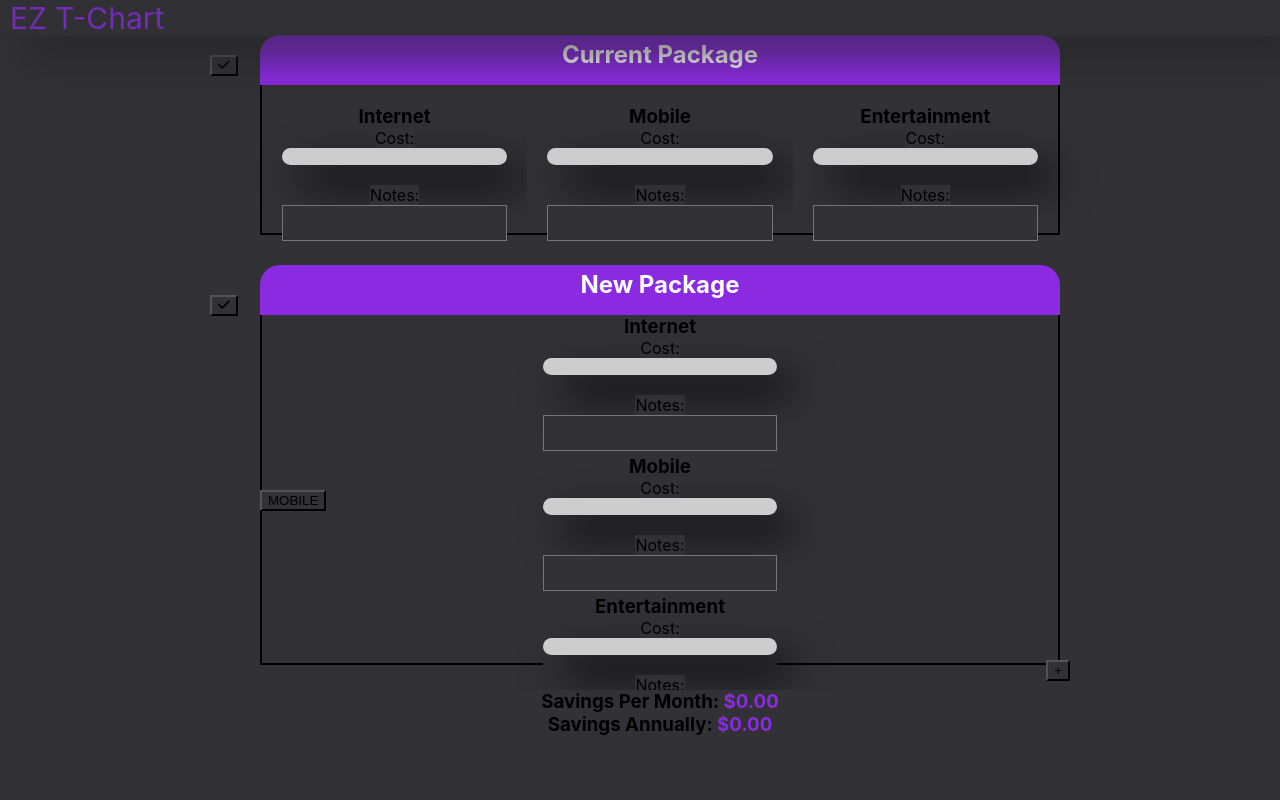
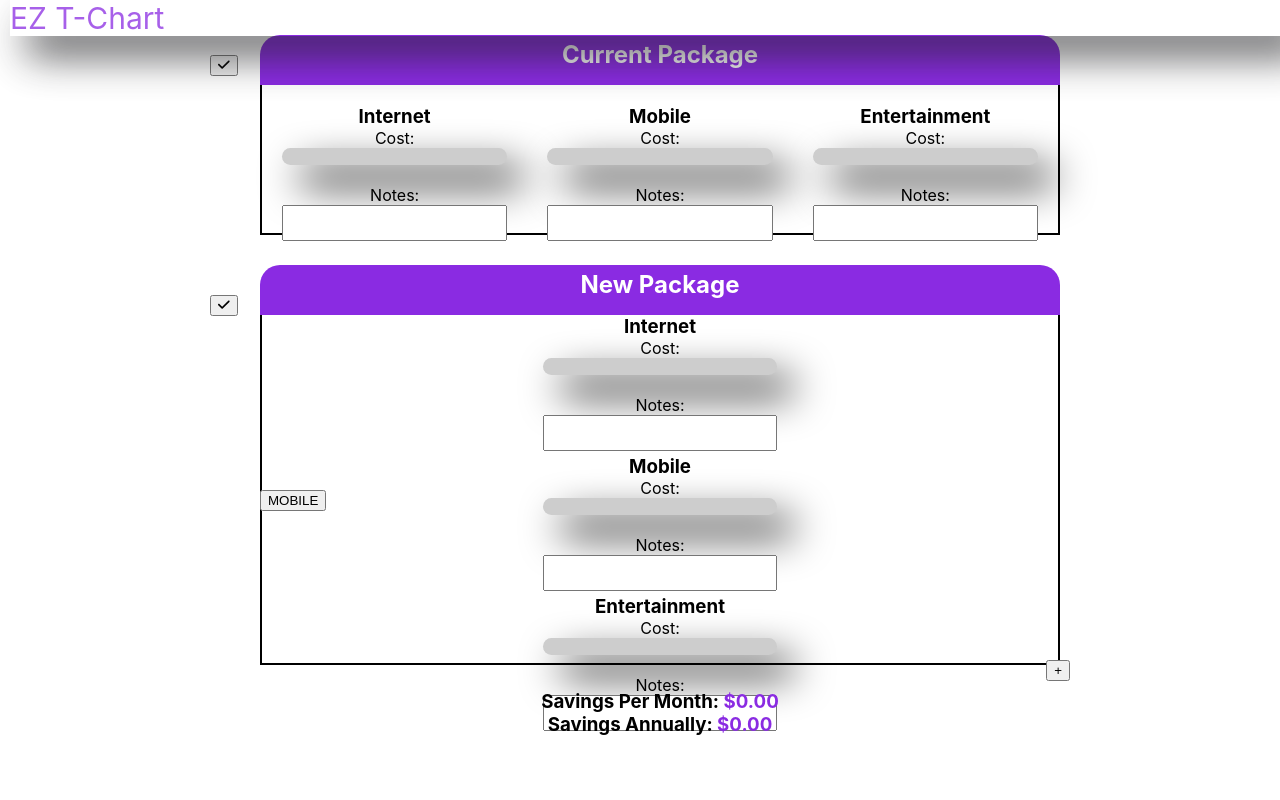
Before and after one commit to ryandw7/ez-tchart, a React (Create React App) app: page / in a window 1280 px wide. Shown: the top 800 px of the page. Built offline with nearby package versions, Linux system fonts and the light colour scheme.

Commit message:
remove dark back

```diff
--- a/src/styles/App.css
+++ b/src/styles/App.css
@@ -3,7 +3,7 @@
 * {
   box-sizing: border-box;
   margin: 0 auto;
-  background-color: #323236;
+
 }
 
 #disclaimer {
```
